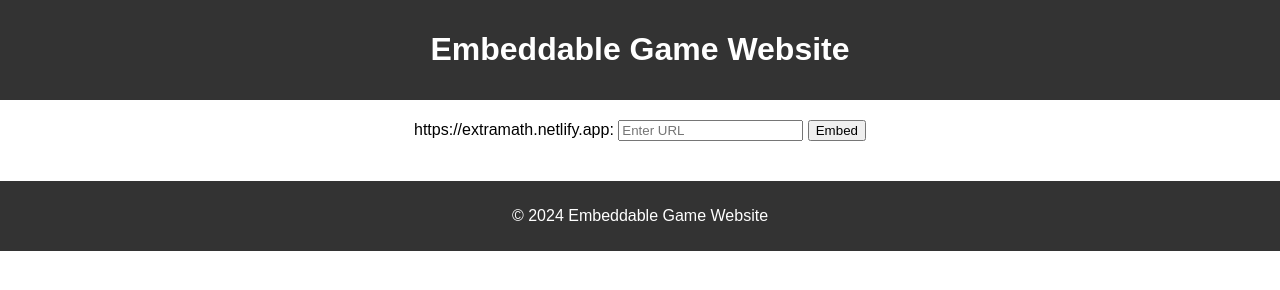
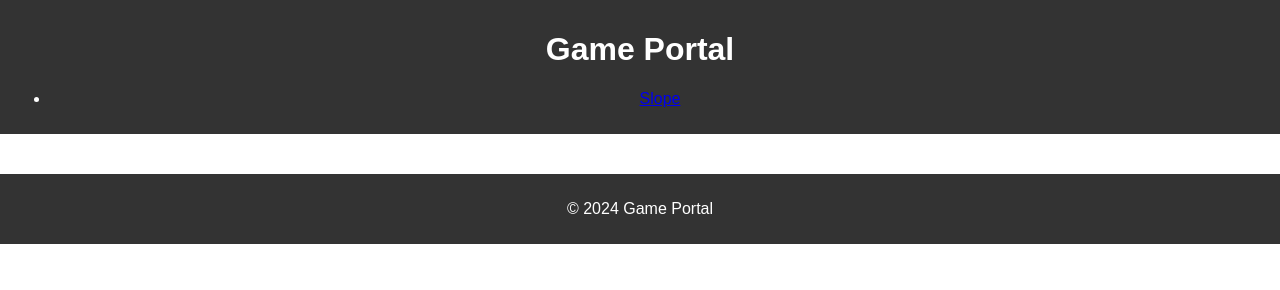
Before and after one commit to tybsi/Gen, a plain HTML site: page index.html in a window 1280 px wide. Drawn offline with Linux system fonts and the light colour scheme.

Commit message:
Update index.html

```diff
--- a/index.html
+++ b/index.html
@@ -3,30 +3,33 @@
 <head>
     <meta charset="UTF-8">
     <meta name="viewport" content="width=device-width, initial-scale=1.0">
-    <title>Embeddable Game Website</title>
+    <title>Game Portal</title>
     <link rel="stylesheet" href="styles.css">
 </head>
 <body>
     <header>
-        <h1>Embeddable Game Website</h1>
+        <h1>Game Portal</h1>
+        <nav>
+            <ul id="game-list">
+                <li><a href="#slope">Slope</a></li>
+                <!-- Add links for other games -->
+            </ul>
+        </nav>
     </header>
 
     <main>
-        <div id="embed-form">
-            <label for="url-input">https://extramath.netlify.app:</label>
-            <input type="text" id="url-input" placeholder="Enter URL">
-            <button onclick="embedUrl()">Embed</button>
-        </div>
-
-        <div id="embedded-content">
-            <!-- Embedded content will be dynamically added here -->
+        <div id="game-container">
+            <!-- Game content will be dynamically added here -->
         </div>
     </main>
 
     <footer>
-        <p>&copy; 2024 Embeddable Game Website</p>
+        <p>&copy; 2024 Game Portal</p>
     </footer>
 
+    <!-- Include scripts for each game -->
+    <script src="slope.js"></script>
+    <!-- Include scripts for other games -->
     <script src="main.js"></script>
 </body>
 </html>
```
